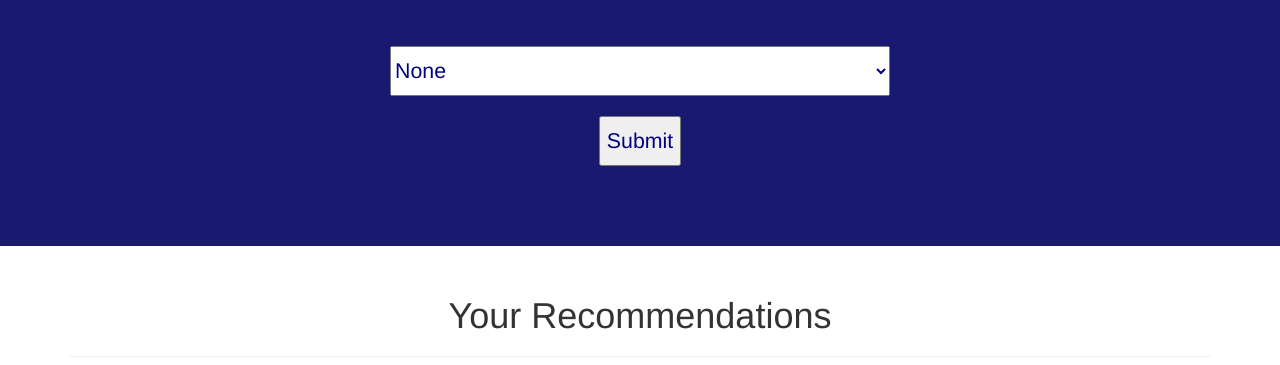
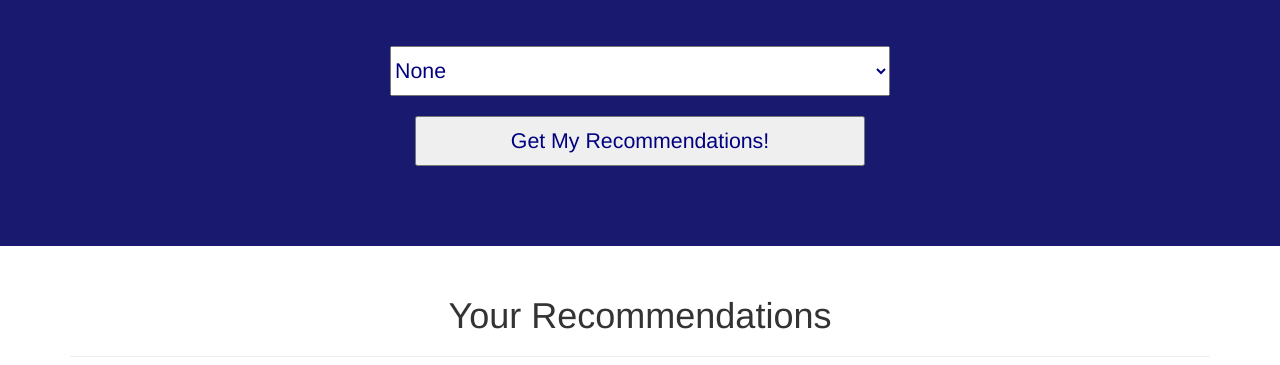
Before and after one commit to abhi1345/course-recommender, a Django app: template hello/templates/index3.html in a window 1280 px wide. Shown: the part 335-700 px from the top of the page. Run offline with Django 3.2, Linux system fonts and the light colour scheme; the template is opened without the code that fills it, so the values that code supplies are empty; some libraries are stand-ins or nearby versions.

Commit message:
button change 4

```diff
--- a/hello/templates/index3.html
+++ b/hello/templates/index3.html
@@ -21,7 +21,7 @@
           <option value="hci"> Human-Computer Interaction</option>
       </select>
       <br><br>
-      <input type="submit" style="color: navy; font-size:16pt; height:50px">
+      <input type="submit" value="Get My Recommendations!" style="color: navy; font-size:16pt; height:50px; width:450px">
     </form>
 
   </div>
```
